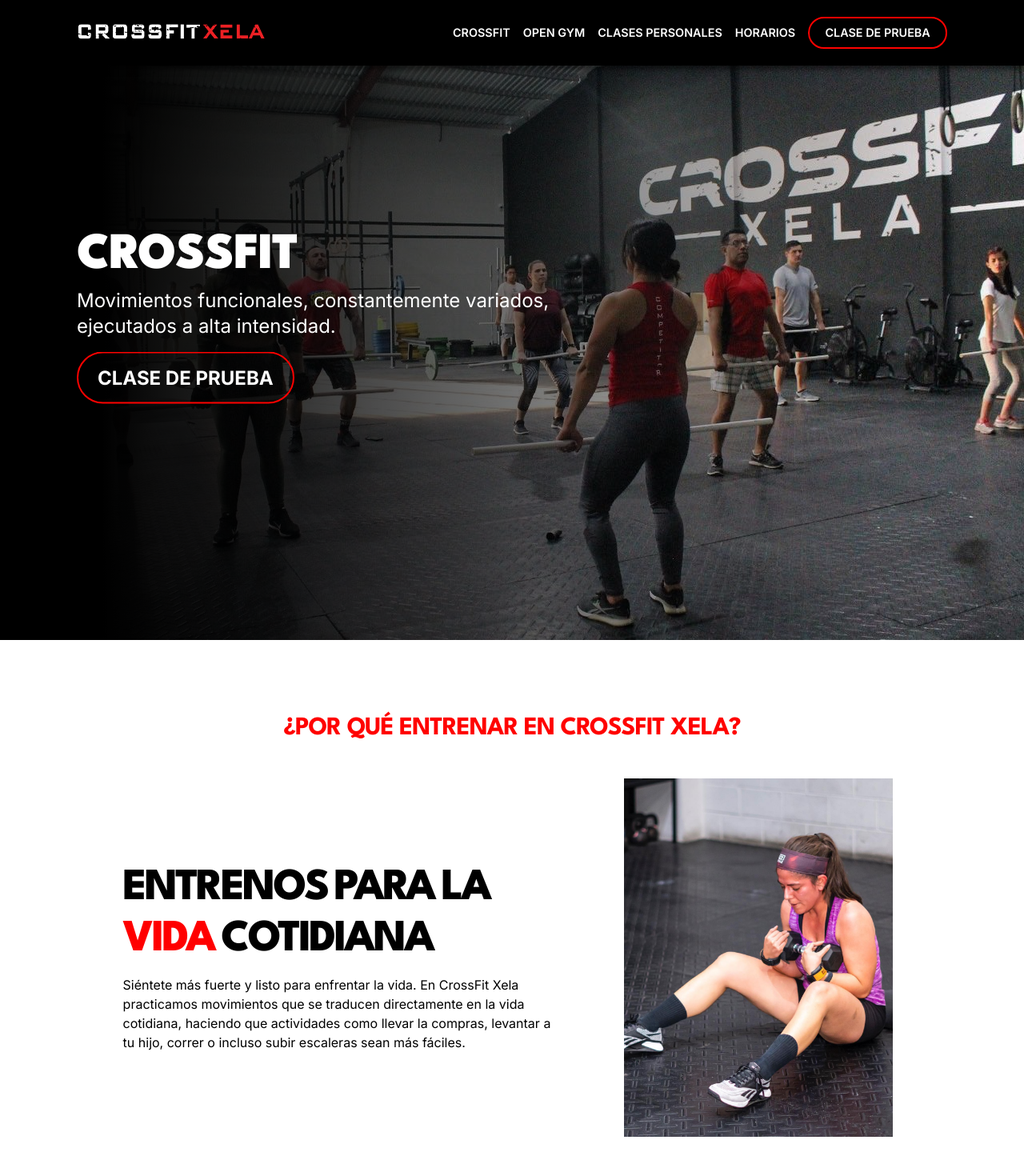
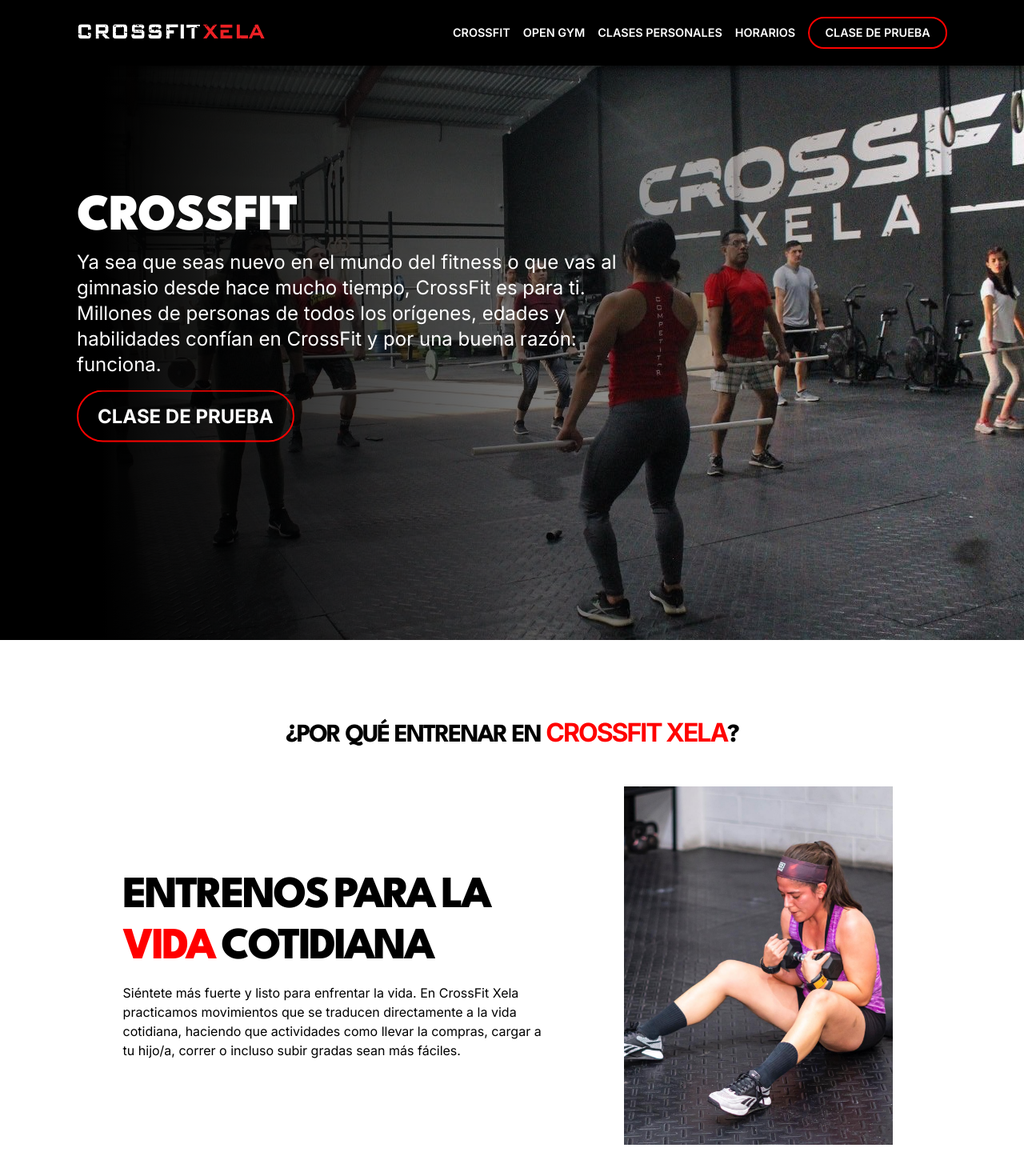
Before and after one commit to diegoyon/crossfit-xela, a React (Create React App) app: page /crossfit in a window 1280 px wide. Shown: the top 1470 px of the page at 80% size. Built offline with nearby package versions, Linux system fonts and the light colour scheme.

Commit message:
change texts

```diff
--- a/src/CrossFitPage/CrossFitPage.css
+++ b/src/CrossFitPage/CrossFitPage.css
@@ -8,9 +8,12 @@
   width: 90%;
   text-align: center;
   font-size: 1.5rem;
+  letter-spacing: -2px;
+  margin-bottom: 3rem;
+}
+
+.benefits h3 span {
   color: var(--color-red);
-  letter-spacing: -1px;
-  margin-bottom: 3rem;
 }
 
 @media (min-width: 768px) {
--- a/src/CrossFitPage/CrossFitPage.tsx
+++ b/src/CrossFitPage/CrossFitPage.tsx
@@ -14,11 +14,15 @@
     <>
       <Home
         title="CrossFit"
-        description="Movimientos funcionales, constantemente variados, ejecutados a alta intensidad."
+        description="Ya sea que seas nuevo en el mundo del fitness o que vas al gimnasio desde hace mucho
+        tiempo, CrossFit es para ti. Millones de personas de todos los orígenes, edades y habilidades
+        confían en CrossFit y por una buena razón: funciona."
         image={cfhome}
       />
       <section className="benefits">
-        <h3>¿Por qué entrenar en CrossFit Xela?</h3>
+        <h3>
+          ¿Por qué entrenar en <span>CrossFit Xela</span>?
+        </h3>
         <div className="benefits-list">
           {BenefitCardContent.map((card) => (
             <BenefitCard
--- a/src/HomePage/HomePage.tsx
+++ b/src/HomePage/HomePage.tsx
@@ -12,9 +12,7 @@
     <>
       <Home
         title="THIS PLACE WILL CHANGE YOU"
-        description="El ejercicio es el elixir de la vida, y los beneficios de CrossFit
-            se transfieren a actividades diarias desde cargar las compras del
-            supermercado hasta superar desafíos en el trabajo."
+        description="Con más de 7 años de experiencia, CrossFit Xela es el único gimnasio afiliado en Xela. Contamos con 500 metros cuadrados de espacio haciéndonos el gimnasio de CrossFit más grande y completo de la región. Contamos con entrenadores certificados CrossFit L1 que te ayudarán a tener un estilo de vida de lo más saludable y plena posible."
         image={portada}
       />
       <Programs />
--- a/src/HomePage/section2/Programs.css
+++ b/src/HomePage/section2/Programs.css
@@ -47,11 +47,11 @@
 }
 
 .services .program-card:nth-child(2) {
-  background-image: url(../../images/hiit.jpg);
+  background-image: url(../../images/personal.jpg);
 }
 
 .services .program-card:nth-child(3) {
-  background-image: url(../../images/personal.jpg);
+  background-image: url(../../images/hiit.jpg);
 }
 
 .card-info {
--- a/src/components/BenefitCard/BenefitCardContent.tsx
+++ b/src/components/BenefitCard/BenefitCardContent.tsx
@@ -7,25 +7,26 @@
 import benefit32 from '../../images/benefit3/benefit32.jpg';
 import benefit33 from '../../images/benefit3/benefit33.jpg';
 import benefit34 from '../../images/benefit3/benefit34.jpg';
+import benefit35 from '../../images/benefit3/benefit35.jpg';
 
 const BenefitCardContent = [
   {
     title: 'Entrenos para la vida cotidiana',
     description:
-      'Siéntete más fuerte y listo para enfrentar la vida. En CrossFit Xela practicamos movimientos que se traducen directamente en la vida cotidiana, haciendo que actividades como llevar la compras, levantar a tu hijo, correr o incluso subir escaleras sean más fáciles.',
+      'Siéntete más fuerte y listo para enfrentar la vida. En CrossFit Xela practicamos movimientos que se traducen directamente a la vida cotidiana, haciendo que actividades como llevar la compras, cargar a tu hijo/a, correr o incluso subir gradas sean más fáciles.',
     images: [benefit11, benefit12, benefit13, benefit14],
   },
   {
     title: 'Nos enfocamos en la técnica',
     description:
-      'Nuestro equipo de entrenadores son los mejores en la industria. Tienen certificaciones de CrossFit L1 para ofrecerte el entrenamiento más seguro y eficiente. También te demuestran la técnica correcta de los movimientos para que entrenes de forma adecuada y de acuerdo a tu nivel.',
+      'Nuestro equipo de entrenadores son los mejores en la industria del fitness. Tienen certificaciones de CrossFit L1 para ofrecerte el entrenamiento más seguro y eficiente. También te demuestran la técnica correcta de los movimientos para que entrenes de forma adecuada y de acuerdo a tu nivel.',
     images: [benefit21],
   },
   {
     title: 'Diferentes entrenamientos diarios',
     description:
       'Nos gusta mantener las cosas interesantes. Ningún día es igual. Espera ejercicios variados y movimientos funcionales para un entrenamiento efectivo de todo el cuerpo. ¿Mencionamos barras, pesas rusas, mancuernas, innumerables otros equipos como pelotas medicinales, cuerdas y, por supuesto, nuestras máquinas cardiovasculares: bicicletas de asalto y máquinas de remo y esquí para el entrenamiento más eficiente posible?',
-    images: [benefit31, benefit32, benefit33, benefit34],
+    images: [benefit31, benefit32, benefit33, benefit34, benefit35],
   },
 ];
 
--- a/src/components/CardsContent.tsx
+++ b/src/components/CardsContent.tsx
@@ -2,8 +2,14 @@
   {
     title: 'CrossFit',
     description:
-      'Forma parte de clases grupales que consisten en ejercicio constantemente variados, ejecutados a alta intensidad.',
+      'Forma parte de nuestra comunidad uniéndote a nuestras clases grupales que consisten en ejercicios funcionales y constantemente variados.',
     link: '/crossfit',
+  },
+  {
+    title: 'Clases Personales',
+    description:
+      '¿Necesitas algo más personalizado? Nuestros entrenadores están capacitados para lo que necesites.',
+    link: '/personal',
   },
   {
     title: 'Open Gym',
@@ -11,12 +17,6 @@
       'Estás interesado en hacer tus propias ejercicios y rutinas. Tenemos un espacio dedicado para tí.',
     link: '/opengym',
   },
-  {
-    title: 'Clases Personales',
-    description:
-      '¿Necesitas algo más personalizado? Nuestros coaches están capacitados para lo que necesites.',
-    link: '/personal',
-  },
 ];
 
 export default CardsContent;
```
Also changed, not shown: src/images/benefit1/benefit12.jpg, src/images/benefit3/benefit35.jpg (added).
